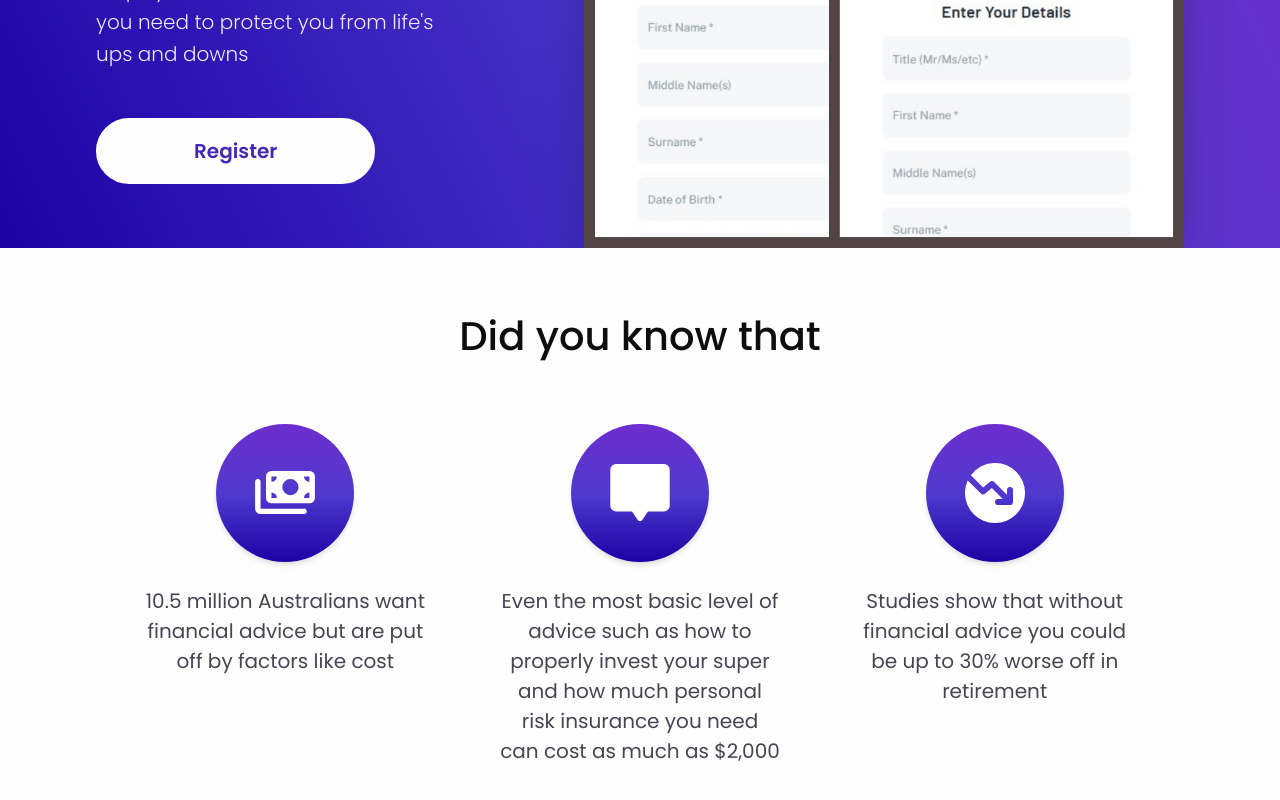
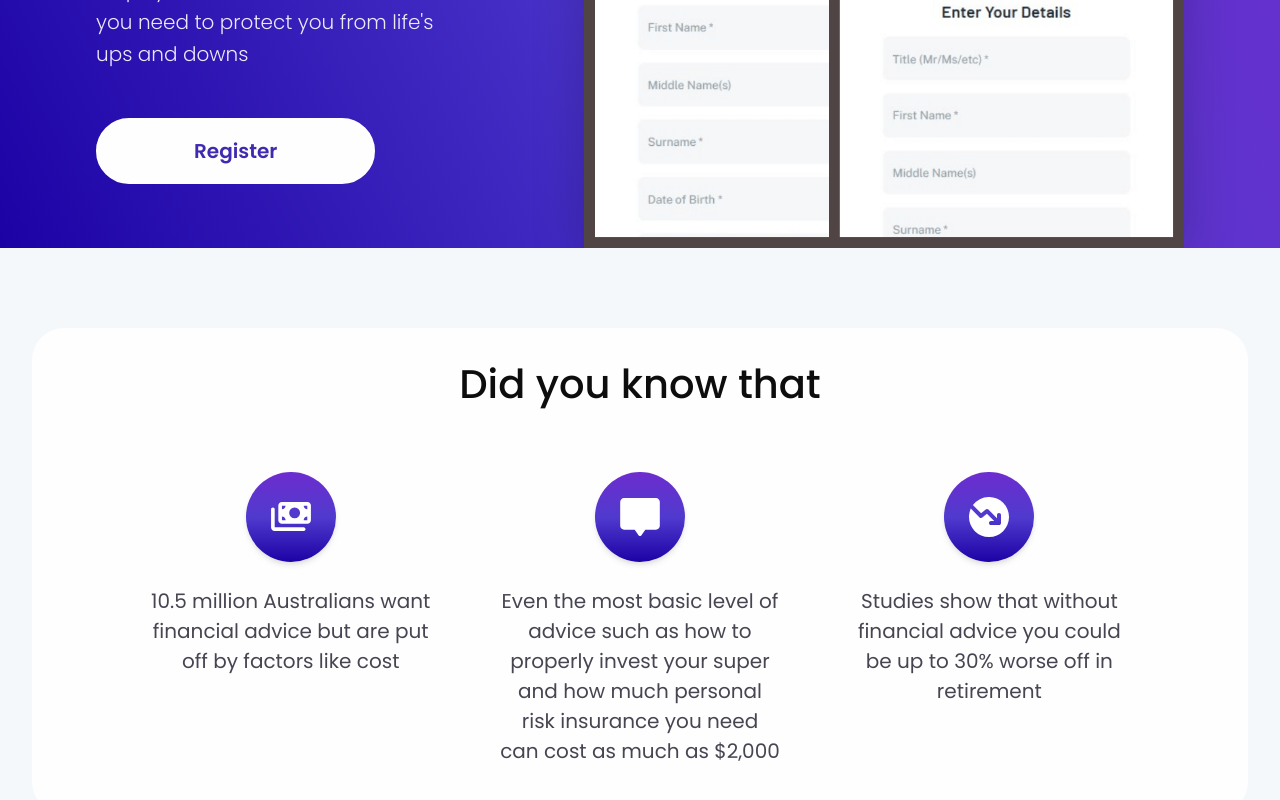
Before and after one commit to arharutyu/equee-public, a React (Vite) app: page / in a window 1280 px wide. Shown: the part 536-1336 px from the top of the page. Built offline with nearby package versions, Linux system fonts and the light colour scheme.

Commit message:
handled prelim styling for statistics section (background and radius)

```diff
--- a/src/components/Statistics.css
+++ b/src/components/Statistics.css
@@ -1,10 +1,17 @@
+/*TODO: Figure out margine formatting for the grid*/
+
 .did-you-know {
-    background-color: var(--color-white);
+    background-color: var(--color-purple-backdrop);
     padding: var(--spacing-3xl) 0;
 }
 
 .did-you-know-content {
     max-width: 100%;
+    background-color: var(--color-white);
+    align-self: center;
+    margin: var(--spacing-md) var(--spacing-md);
+    padding: var(--spacing-xl) var(--spacing-2xl);
+    border-radius: var(--border-radius-md);
 }
 
 .did-you-know-title {
@@ -28,14 +35,14 @@
     display: flex;
     flex-direction: column;
     align-items: center;
-    max-width: 320px;
+    max-width: 450px;
     text-align: center;
 }
 
 /* Icon Wrapper with Circular Gradient Background */
 .statistic-icon-wrapper {
-    width: 138px;
-    height: 138px;
+    width: 90px;
+    height: 90px;
     border-radius: 50%;
     background: linear-gradient(180deg, #6D2DCE 0%, #503ACE 50%, #1C02A5 100%);
     display: flex;
@@ -54,8 +61,8 @@
 
 /* Icon Styling */
 .statistic-icon {
-    width: 60px;
-    height: 60px;
+    width: 40px;
+    height: 40px;
     object-fit: contain;
     filter: brightness(0) invert(1); /* Make icons white */
 }
@@ -73,7 +80,7 @@
 /* Tablet Styles */
 @media (min-width: 768px) {
     .statistics-grid {
-        grid-template-columns: repeat(3, 1fr);
+        grid-template-columns: repeat(3, 2fr);
         gap: var(--spacing-2xl);
         max-width: 1000px;
         margin: 0 auto;
@@ -84,21 +91,22 @@
     }
 
     .statistic-text {
-        font-size: 1rem; /* Slightly smaller for better fit in 3 columns */
+        font-size: 1rem;
     }
 }
 
 /* Large Desktop */
 @media (min-width: 1200px) {
     .statistics-grid {
-        gap: var(--spacing-3xl);
+        gap: var(--spacing-2xl);
+        margin: var(--spacing-md) auto;
     }
 
     .statistic-item {
-        max-width: 340px;
+        max-width: 30vw;
     }
 
     .statistic-text {
-        font-size: var(--font-size-p); /* Back to full size on larger screens */
+        font-size: var(--font-size-p);
     }
 }
--- a/src/components/Statistics.tsx
+++ b/src/components/Statistics.tsx
@@ -24,8 +24,8 @@ export const Statistics = () => {
     ];
 
     return (
-        <section className="did-you-know section">
-            <div className="container">
+        <section className="did-you-know">
+            <div className="container-fluid">
                 <div className="did-you-know-content">
                     <h2 className="did-you-know-title text-center">
                         Did you know that
```
